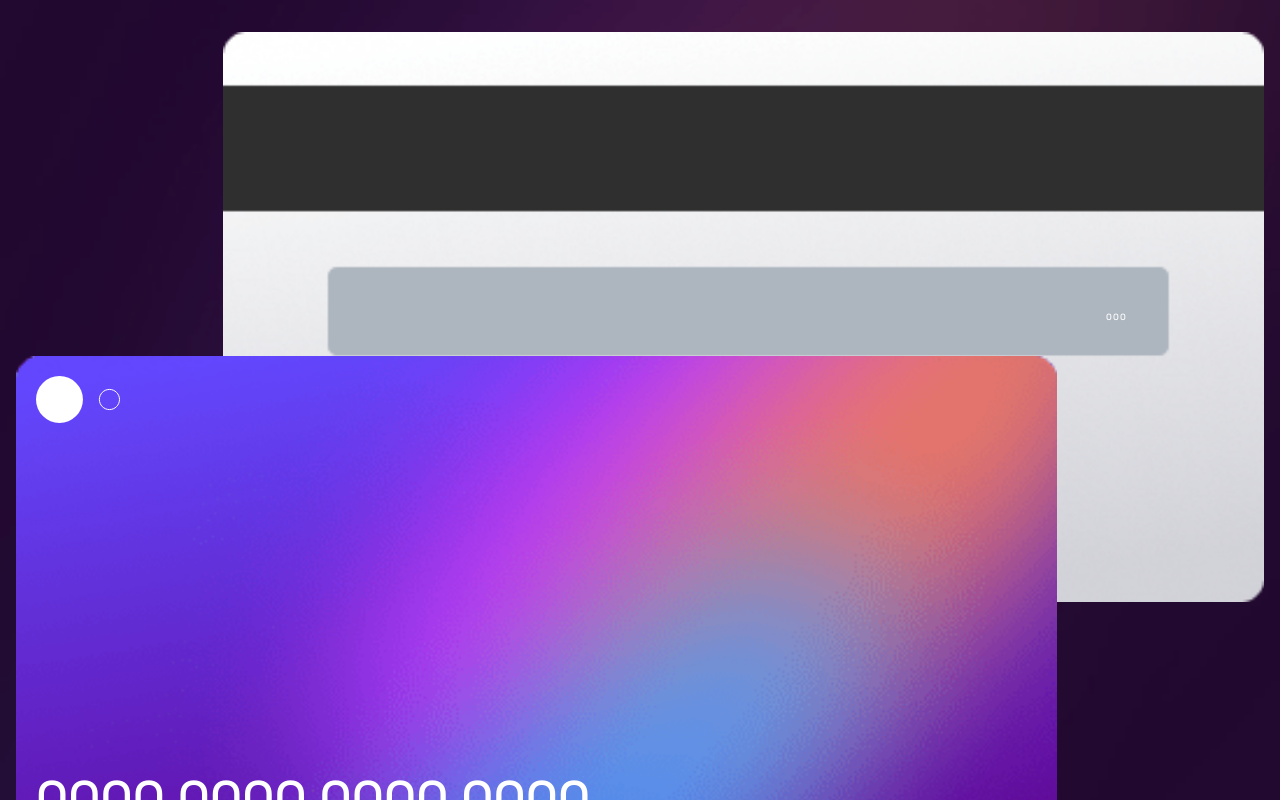
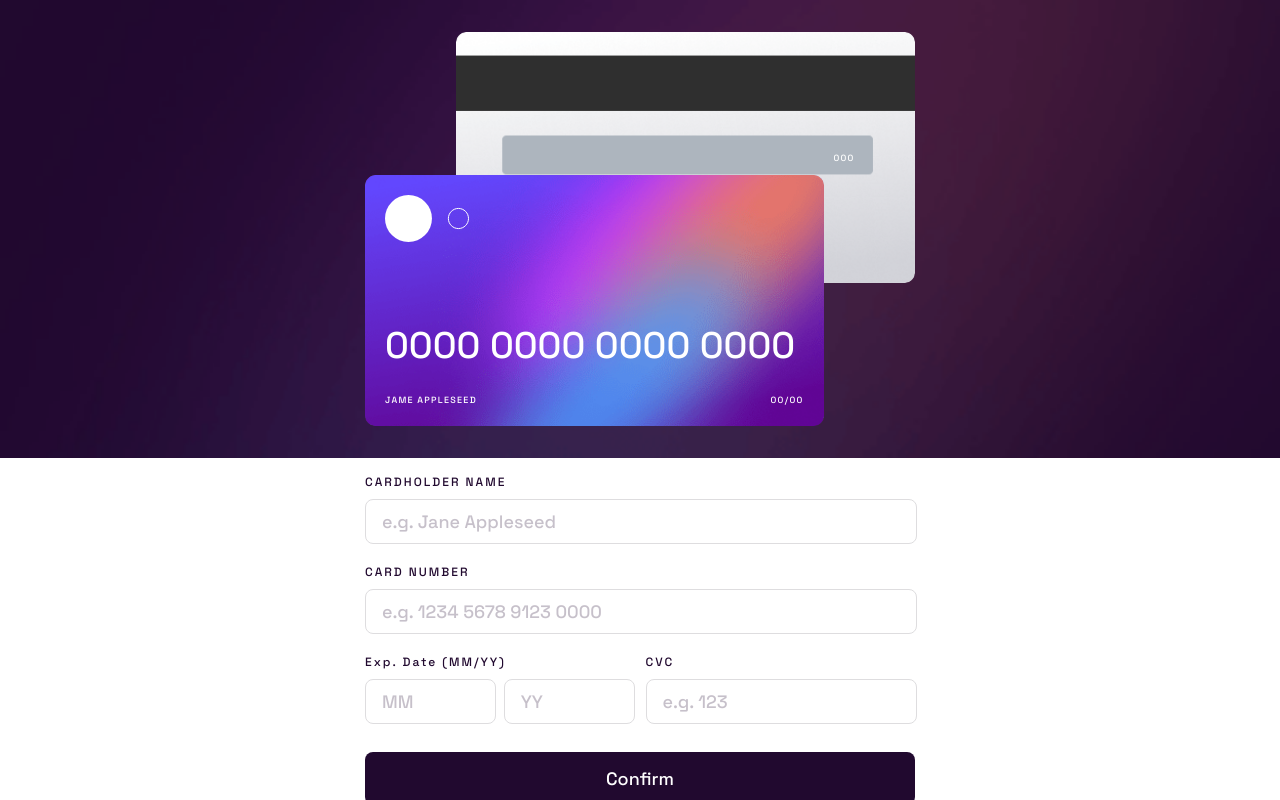
Before and after one commit to Orliland/interactive-card-details-form, a React (Vite) app: page / in a window 1280 px wide. Shown: the top 800 px of the page. Built offline with nearby package versions, Linux system fonts and the light colour scheme.

Commit message:
add styles for tablet view

```diff
--- a/src/App.css
+++ b/src/App.css
@@ -1,8 +1,5 @@
 .section--cards {
-  display: grid;
-  grid-template-columns: 1fr;
-  grid-template-rows: 1fr;
-  padding: 3.2rem 1.6rem 0;
+  padding: 3.2rem 1.6rem 3.2rem;
 
   background-image: url("./assets/bg-main-mobile.png");
   background-repeat: no-repeat;
@@ -10,5 +7,23 @@
 }
 
 .section--body {
-  padding: 4.8rem 2.4rem 4.5rem;
+  margin: 0 auto;
+  padding: 1.6rem 2.4rem 4.5rem;
+  max-width: 55rem;
 }
+
+.wrapper {
+  display: grid;
+  grid-template-columns: 1fr;
+  grid-template-rows: 1fr;
+}
+
+@media (min-width: 550px) {
+  .section--cards {
+    background-size: cover;
+  }
+  .wrapper {
+    max-width: 55rem;
+    margin: 0 auto;
+  }
+}
--- a/src/App.jsx
+++ b/src/App.jsx
@@ -7,8 +7,10 @@ function App() {
   return (
     <main className="main">
       <section className="section section--cards">
-        <FrontCard />
-        <BackCard />
+        <div className="wrapper">
+          <FrontCard />
+          <BackCard />
+        </div>
       </section>
       <section className="section section--body">
         <Form />
--- a/src/components/Card/card.css
+++ b/src/components/Card/card.css
@@ -59,7 +59,7 @@
   font-size: clamp(
     8px,
     calc((((100vw - 3.2rem) * 0.8338) - 4rem) * 0.09),
-    5rem
+    3.7rem
   );
   letter-spacing: 5.5%;
 }
```
